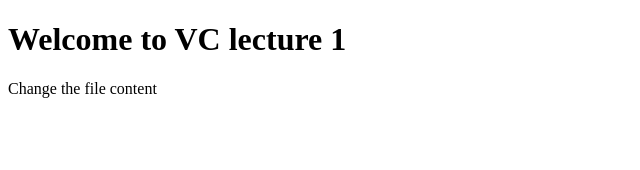
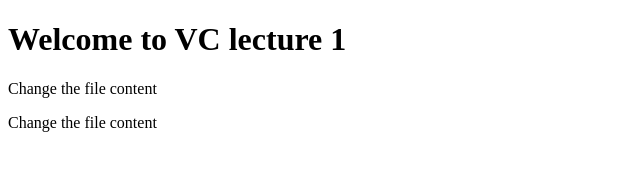
Before and after one commit to Marinashafiq/app, a plain HTML site: page index.html in a window 1280 px wide. Shown: the whole page, without its empty margins (0-640 px from the left). Drawn offline with Linux system fonts and the light colour scheme.

Commit message:
added new paragraph to html

```diff
--- a/index.html
+++ b/index.html
@@ -4,10 +4,12 @@
     <meta charset="UTF-8">
     <meta http-equiv="X-UA-Compatible" content="IE=edge">
     <meta name="viewport" content="width=device-width, initial-scale=1.0">
-    <title>Document</title>
+    <title>VC | test</title>
 </head>
 <body>
     <h1>Welcome to VC lecture 1</h1>
     <p>Change the file content</p>
+    <p>Change the file content</p>
+    <br/>
 </body>
 </html>
```
